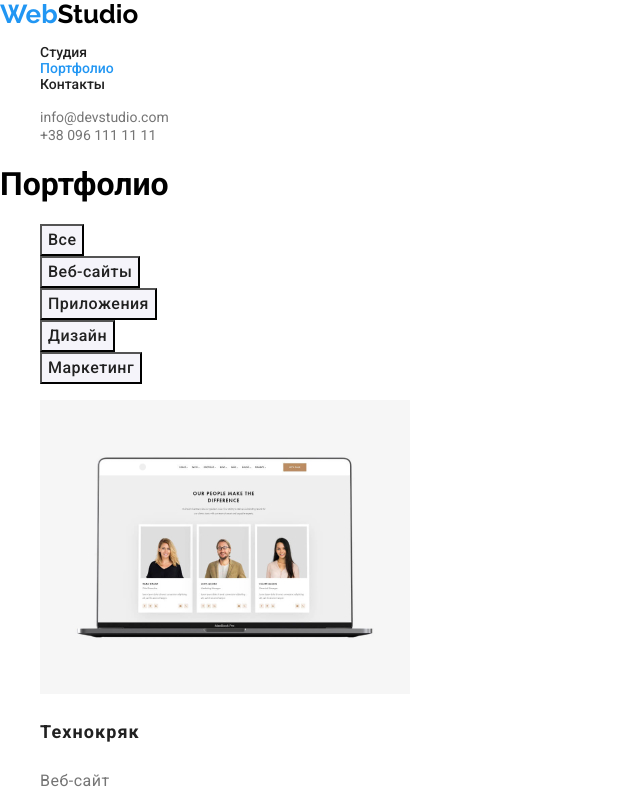
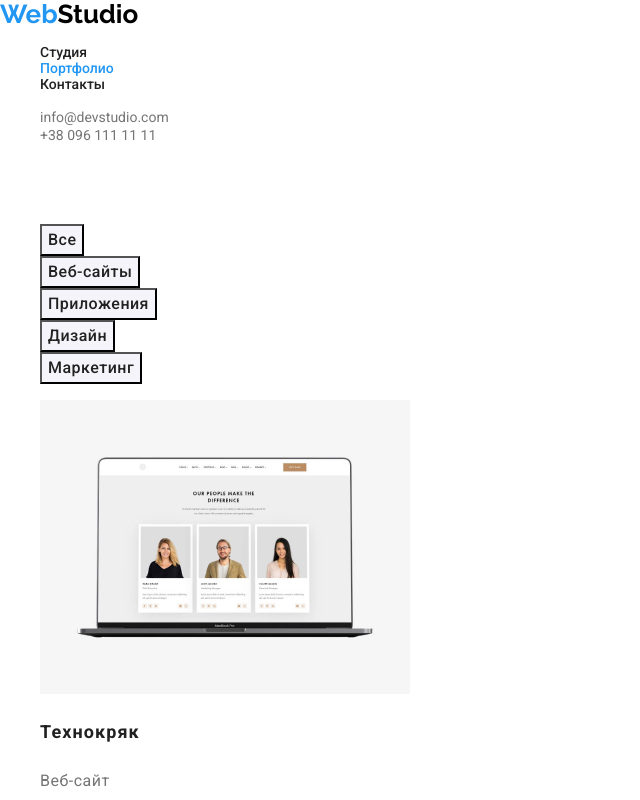
Before and after one commit to TarIryna/goit-markup-hw-02, a plain HTML site: page portfolio.html in a window 1280 px wide. Shown: the top 800 px of the page, without its empty margins (0-640 px from the left). Drawn offline with Linux system fonts and the light colour scheme.

Commit message:
goit-markup-hw-02

```diff
--- a/css/styles.css
+++ b/css/styles.css
@@ -153,3 +153,6 @@ ul{
     line-height: 30px;
     letter-spacing: 0.03em;
 }
+.invisible{
+    color:rgba(255, 255, 255, 0)
+}
--- a/portfolio.html
+++ b/portfolio.html
@@ -36,7 +36,7 @@
         </nav>
     </header>
     <main>
-        <h1>Портфолио</h1>
+        <h1 class="invisible">Портфолио</h1>
         <section>
             <ul>
                 <li>
```
